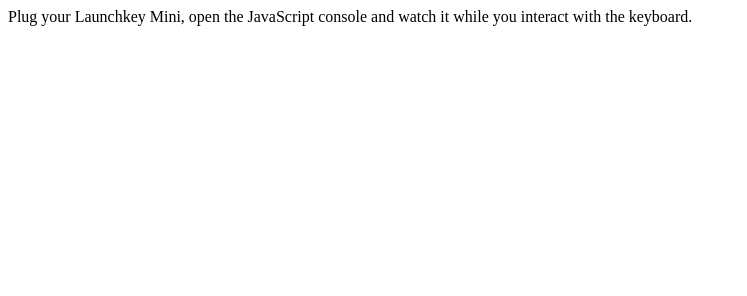
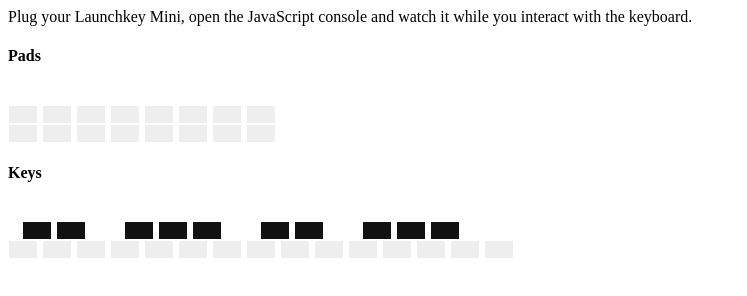
Before and after one commit to adrienjoly/webmidi-launchkey-mini, a plain HTML site: page index.html in a window 1280 px wide. Shown: the whole page, without its empty margins (0-747 px from the left). Drawn offline with Linux system fonts and the light colour scheme.

Commit message:
render HTML for keys and pads

```diff
--- a/index.html
+++ b/index.html
@@ -1,17 +1,49 @@
 <!DOCTYPE html>
 <html>
+  <head>
+    <style>
+      .nlk-half-key {
+        display: inline-block;
+        width: 12px;
+        margin: 1px;
+      }
+      .nlk-key {
+        text-align: center;
+        width: 24px;
+        border: 0 none;
+        margin: 1px;
+      }
+      .nlk-white {
+        background-color: #eee;
+        color: #111;
+      }
+      .nlk-black {
+        background-color: #111;
+        color: #eee;
+      }
+    </style>
+  </head>
   <body>
     Plug your Launchkey Mini, open the JavaScript console and watch it while you interact with the keyboard.
+    <div id="renderedKeyboard"></div>
 
     <script src="webmidi-reader.js"></script>
     <script src="launchkey-state.js"></script>
+    <script src="render.js"></script>
     <script>
+      function mutateAndRender(message) {
+        var state = mutateState(message);
+        console.log(JSON.stringify(state));
+        document.getElementById('renderedKeyboard').innerHTML = renderHTML(state);
+      }
+
       listenToMidiMessages(function(midiMessage) {
         var parsedMidiMessage = parseMidiMessage(midiMessage);
         console.log(parsedMidiMessage);
-        var state = mutateState(parsedMidiMessage);
-        console.log(JSON.stringify(state));
+        mutateAndRender(parsedMidiMessage);
       });
+
+      mutateAndRender({}); // just to render
     </script>
   </body>
 </html>
--- /dev/null
+++ b/render.js
@@ -0,0 +1,34 @@
+const halfKey = '<span class="nlk-half-key"></span>';
+
+const renderKey = ({ note, className }) => `<input class="nlk-key ${className || ''}" value="${note || ''}" />`;
+
+const renderNotes = ({ notes, values, className = '' }) => notes
+  .map(note => renderKey({ note: values[note], className }))
+  .join('\n');
+
+const renderBlackNotes = ({ notes, values }) => notes
+  .map(note => renderKey({ note: values[note], className: note ? 'nlk-black' : '' }))
+  .join('\n');
+
+const renderWhiteNotes = ({ notes, values }) => renderNotes({ notes, values, className: 'nlk-white' });
+
+const renderHTML = state => ([
+  '<h4>Pads</h4>',
+  renderWhiteNotes({
+    notes: [ 40, 41, 42, 43, 48, 49, 50, 51 ],
+    values: state.padNotes
+  }),
+  renderWhiteNotes({
+    notes: [ 36, 37, 38, 39, 44, 45, 46, 47 ],
+    values: state.padNotes
+  }),
+  '<h4>Keys</h4>',
+  halfKey + renderBlackNotes({
+    notes: [ 49, 51, null, 54, 56, 58, null, 61, 63, null, 66, 68, 70 ],
+    values: state.keyNotes
+  }),
+  renderWhiteNotes({
+    notes: [ 48, 50, 52, 53, 55, 57, 59, 60, 62, 64, 65, 67, 69, 71, 72 ],
+    values: state.keyNotes
+  }),
+]).join('<br/>\n');
```
